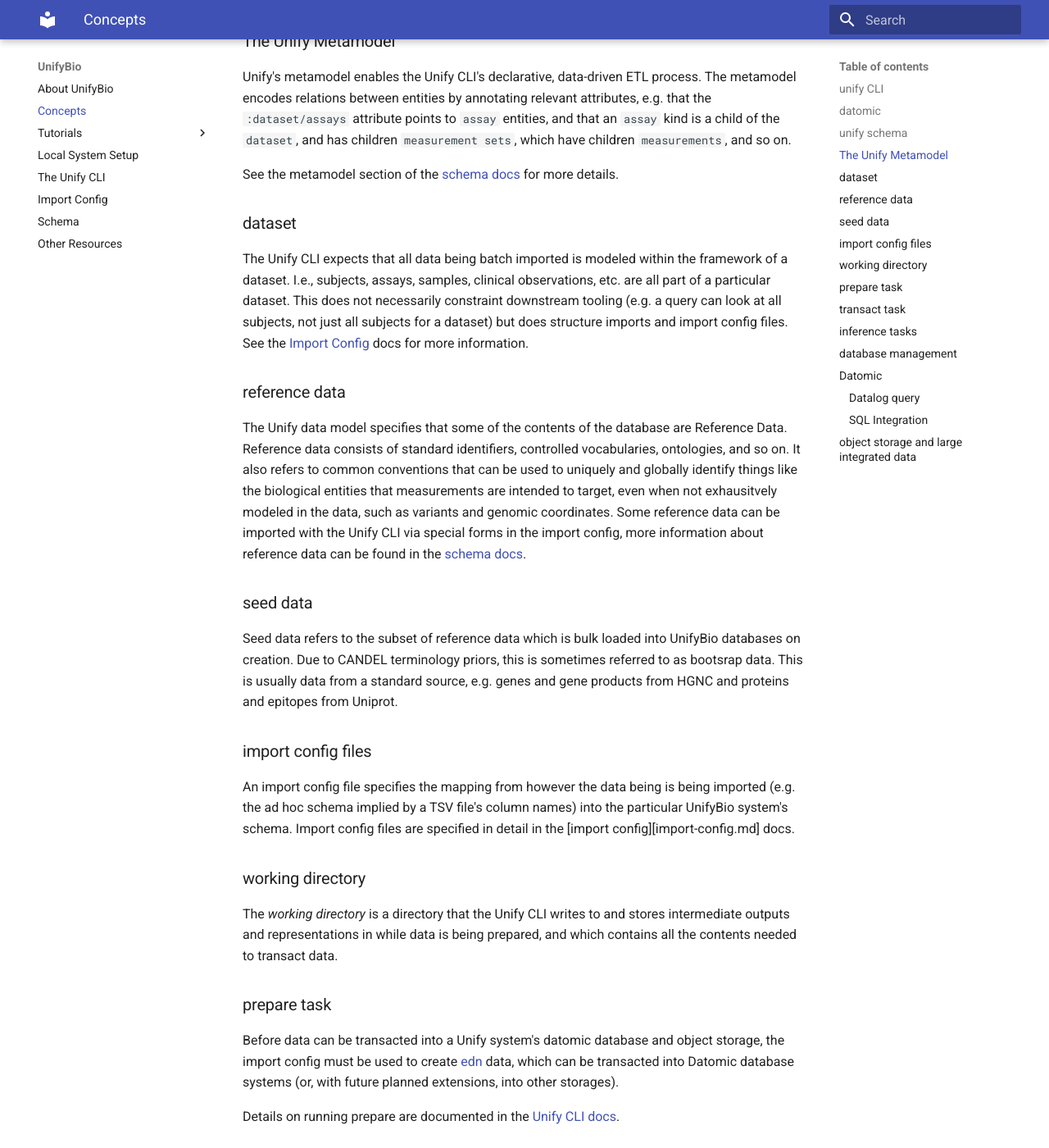
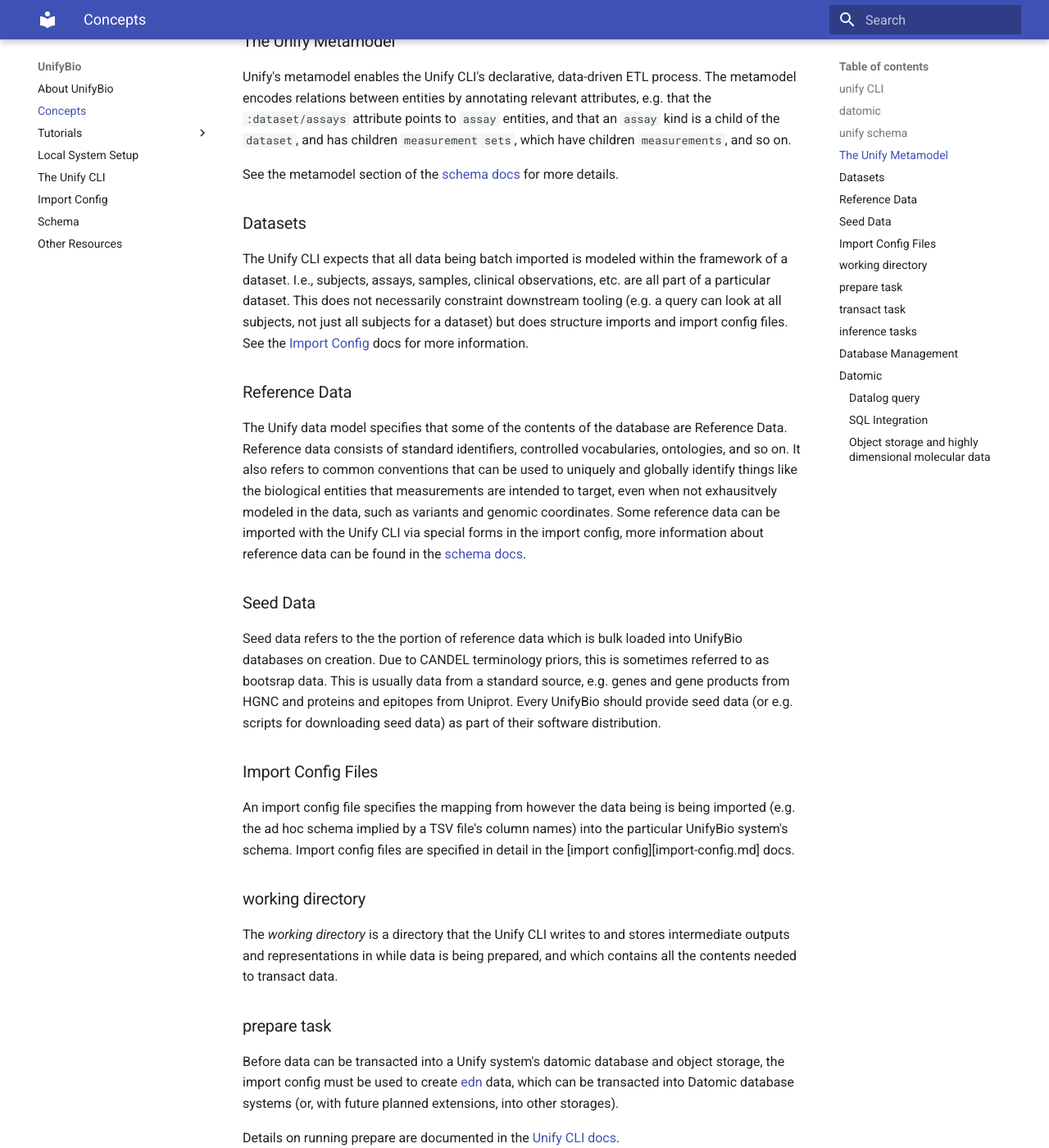
Before and after one commit to UnifyBio/unifybio-site, an MkDocs documentation site: the page built from docs/concepts.md, in a window 1280 px wide and 1400 px high, scrolled down 1287 px. Shown: the whole window at 82% size. Built offline with MkDocs 1.6.1 and Material for MkDocs 9.7.7, drawn with Linux system fonts in a browser that asks for light colours; some of the changed text lies outside the part shown.

```diff
--- a/docs/concepts.md
+++ b/docs/concepts.md
@@ -62,7 +62,7 @@ is a child of the `dataset`, and has children `measurement sets`, which have chi
 
 See the metamodel section of the [schema docs](schema.md) for more details.
 
-### dataset
+### Datasets
 
 The Unify CLI expects that all data being batch imported is modeled within the framework of a dataset.
 I.e., subjects, assays, samples, clinical observations, etc. are all part of a particular dataset.
@@ -70,7 +70,7 @@ This does not necessarily constraint downstream tooling (e.g. a query can look a
 all subjects for a dataset) but does structure imports and import config files. See the
 [Import Config](import-config.md) docs for more information.
 
-### reference data
+### Reference Data
 
 The Unify data model specifies that some of the contents of the database are Reference Data. Reference
 data consists of standard identifiers, controlled vocabularies, ontologies, and so on. It also refers
@@ -80,14 +80,15 @@ such as variants and genomic coordinates. Some reference data can be imported wi
 Unify CLI via special forms in the import config, more information about reference data can be found
 in the [schema docs](schema.md).
 
-### seed data
+### Seed Data
 
-Seed data refers to the subset of reference data which is bulk loaded into UnifyBio databases
+Seed data refers to the the portion of reference data which is bulk loaded into UnifyBio databases
 on creation. Due to CANDEL terminology priors, this is sometimes referred to as bootsrap data.
 This is usually data from a standard source, e.g. genes and gene products from HGNC and
-proteins and epitopes from Uniprot.
+proteins and epitopes from Uniprot. Every UnifyBio should provide seed data (or e.g. scripts
+for downloading seed data) as part of their software distribution.
 
-### import config files
+### Import Config Files
 
 An import config file specifies the mapping from however the data being is being imported (e.g.
 the ad hoc schema implied by a TSV file's column names) into the particular UnifyBio system's
@@ -155,7 +156,7 @@ information on how the integration works and how it can be used to integrate Uni
 with traditional data warehouses and tools that map analysis workflows and visualization to
 generated SQL like Tableau or Apache Superset.
 
-## object storage and large integrated data
+### Object storage and highly dimensional molecular data
 
 UnifyBio stores highly dimensional molecular data in measurement matrices, which are then linked
 via identifiers to the primary Datomic databases where relational assay and clinical data are stored.
```
Also changed, not shown: other parts of docs/concepts.md (+2 -2 lines), docs/other-resources.md (+11 -10 lines).
